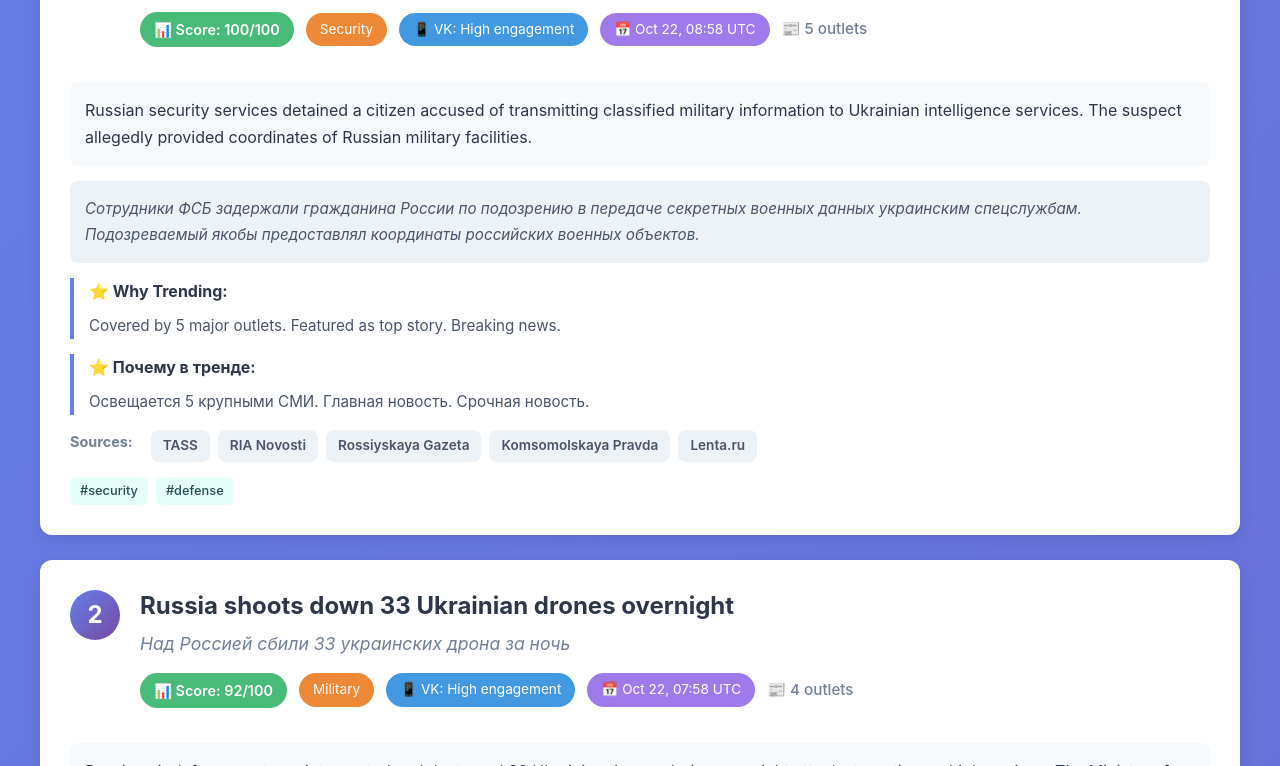
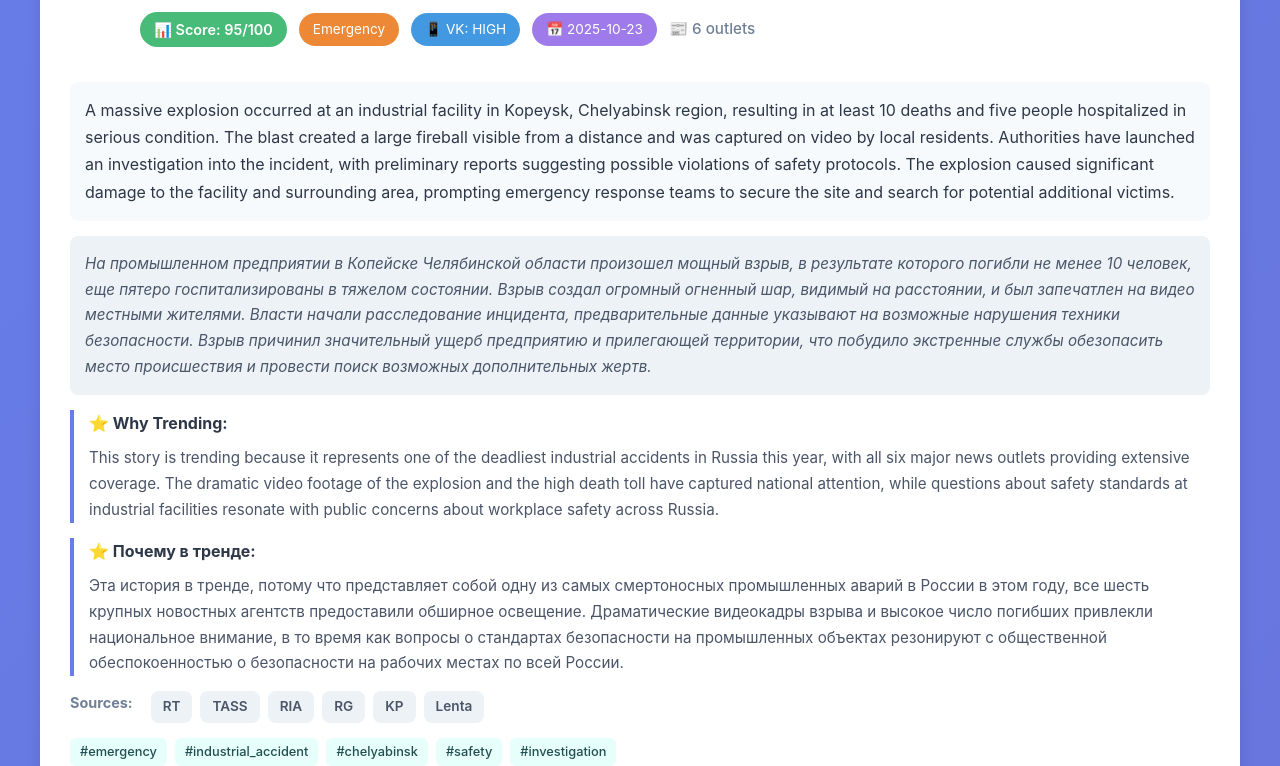
Before and after one commit to aroga2/viral-russia-news, a plain HTML site: page public/index.html in a window 1280 px wide. Shown: the part 580-1346 px from the top of the page. Drawn offline with Linux system fonts and the light colour scheme.

Commit message:
Fix: Update index.html to load viral_russia_news.json

```diff
--- a/public/index.html
+++ b/public/index.html
@@ -315,7 +315,7 @@
     <script>
         async function loadData() {
             try {
-                const response = await fetch('news-data.json');
+                const response = await fetch('viral_russia_news.json');
                 const jsonData = await response.json();
                 const data = jsonData.metadata;
                 const stories = jsonData.stories;
```
